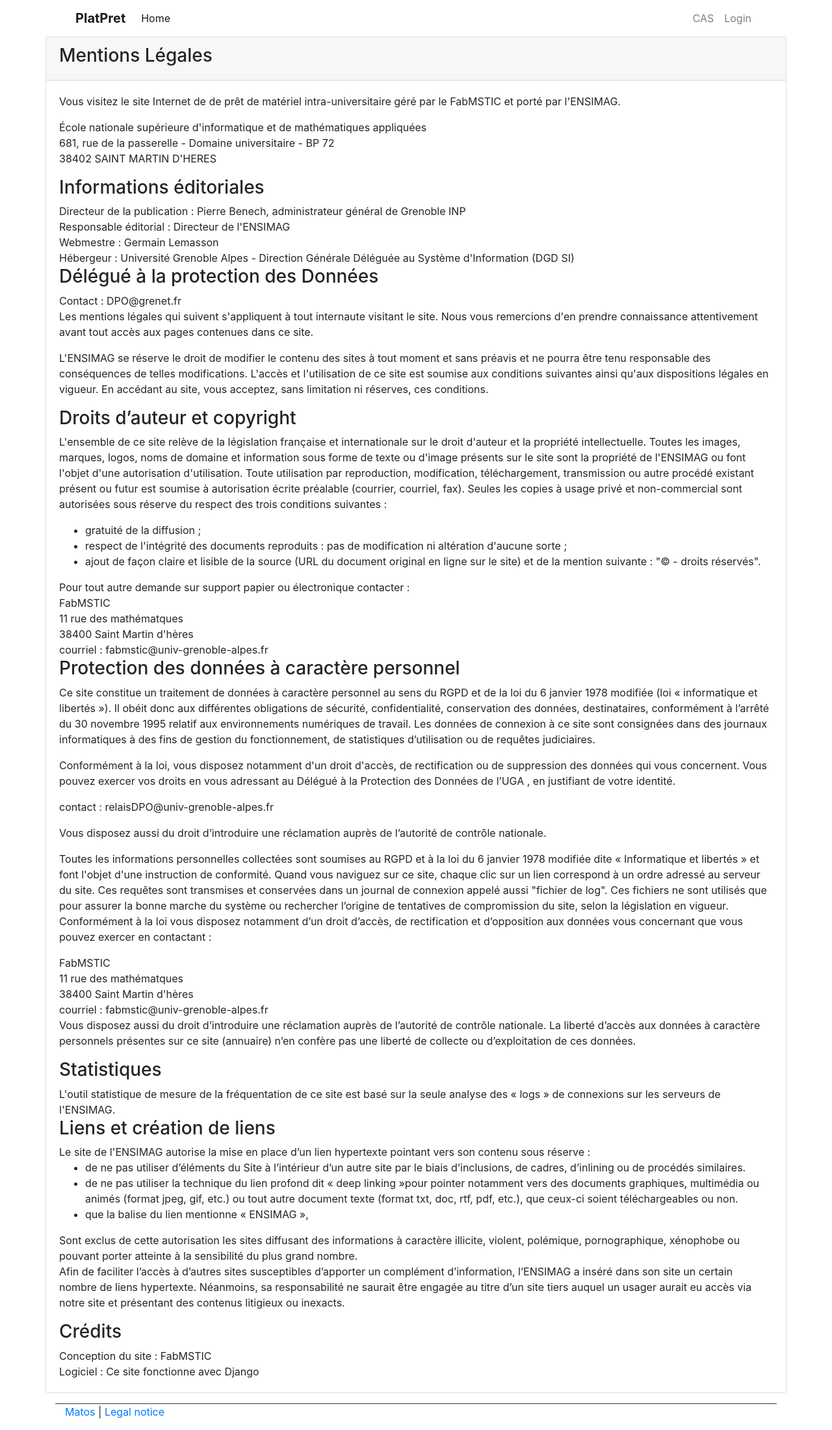
After one commit to fabMSTICLig/matos, a Django app: template templates/legalnotice.html in a window 1280 px wide. The commit adds this page. Shown: the whole page at 65% size. Run offline with Django 3.2, Linux system fonts and the light colour scheme; the template is opened without the code that fills it, so the values that code supplies are empty; some libraries are stand-ins or nearby versions.

Commit message:
Ajout des mentions légales

```diff
--- a/djangovue/urls.py
+++ b/djangovue/urls.py
@@ -21,6 +21,7 @@ import django_cas_ng.views
 
 urlpatterns = [
     re_path(r'^$', view=TemplateView.as_view(template_name='index.html')),
+    re_path(r'^legalnotice$', view=TemplateView.as_view(template_name='legalnotice.html')),
     re_path(r'^su/', include('django_su.urls')),
     path('admin/', admin.site.urls),
     path('auth/', include('django.contrib.auth.urls')),
--- a/frontend/src/views/Home.vue
+++ b/frontend/src/views/Home.vue
@@ -10,8 +10,8 @@
             <p>
               La plateforme MATOS a pour but d'aider les différentes entitées de
               l'université à se prêter du matériel. Par exemple le fablab
-              FabMSTIC prête des cartes arduino dans le cadre de projet
-              pédagogique aux étudiants ENSIMAG et PolyTech Grenoble
+              FabMSTIC prête des cartes arduino dans le cadre de projets
+              pédagogiques aux étudiants de l'ENSIMAG et de PolyTech Grenoble
             </p>
             <h4>Quelques définitions utiles pour l'utilisation du site</h4>
             <ul>
--- /dev/null
+++ b/templates/legalnotice.html
@@ -0,0 +1,82 @@
+{% extends "registration/base.html" %}
+
+{% block content %}
+        <div class="card">
+            <div class="card-header">
+                <h3>Mentions Légales</h3>
+            </div>
+            <div class="card-body">
+                <p>Vous visitez le site Internet de de prêt de matériel intra-universitaire géré par le FabMSTIC et porté par l'ENSIMAG.<p>
+                École nationale supérieure d'informatique et de mathématiques appliquées</br>
+                681, rue de la passerelle - Domaine universitaire - BP 72</br>
+                38402 SAINT MARTIN D'HERES</br>
+            <h3>Informations éditoriales</h3>
+            Directeur de la publication : Pierre Benech, administrateur général de Grenoble INP</br>
+            Responsable éditorial : Directeur de l'ENSIMAG</br>
+            Webmestre :  Germain Lemasson</br>
+            Hébergeur : Université Grenoble Alpes - Direction Générale Déléguée au Système d'Information (DGD SI)
+
+            <h3>Délégué à la protection des Données</h3>
+            Contact : DPO@grenet.fr</br>
+
+
+            <p>Les mentions légales qui suivent s'appliquent à tout internaute visitant le site. Nous vous remercions d'en prendre connaissance attentivement avant tout accès aux pages contenues dans ce site.
+            </p>
+            <p>
+            L'ENSIMAG se réserve le droit de modifier le contenu des sites à tout moment et sans préavis et ne pourra être tenu responsable des conséquences de telles modifications. L'accès et l'utilisation de ce site est soumise aux conditions suivantes ainsi qu'aux dispositions légales en vigueur. En accédant au site, vous acceptez, sans limitation ni réserves, ces conditions.
+            </p>
+            <h3>Droits d’auteur et copyright</h3>
+            <p>L'ensemble de ce site relève de la législation française et internationale sur le droit d'auteur et la propriété intellectuelle.
+Toutes les images, marques, logos, noms de domaine et information sous forme de texte ou d'image présents sur le site sont la propriété de l'ENSIMAG  ou font l'objet d'une autorisation d'utilisation. Toute utilisation par reproduction, modification, téléchargement, transmission ou autre procédé existant présent ou futur est soumise à autorisation écrite préalable (courrier, courriel, fax). Seules les copies à usage privé et non-commercial sont autorisées sous réserve du respect des trois conditions suivantes :
+            </p>
+            <ul>
+                <li>gratuité de la diffusion ;</li>
+                <li>respect de l'intégrité des documents reproduits : pas de modification ni altération d'aucune sorte ;</li>
+                <li>ajout de façon claire et lisible de la source (URL du document original en ligne sur le site) et de la mention suivante :
+                "© <ENSIMAG> - droits réservés".</li>
+            </ul>
+Pour tout autre demande sur support papier ou électronique contacter :</br>
+FabMSTIC</br>
+11 rue des mathématques</br>
+38400 Saint Martin d'hères</br>
+courriel : fabmstic@univ-grenoble-alpes.fr</br>
+
+
+<h3>Protection des données à caractère personnel</h3>
+<p>Ce site constitue un traitement de données à caractère personnel au sens du RGPD et de la loi du 6 janvier 1978 modifiée (loi « informatique et libertés »). Il obéit donc aux différentes obligations de sécurité, confidentialité, conservation des données, destinataires, conformément à l’arrêté du 30 novembre 1995 relatif aux environnements numériques de travail. Les données de connexion à ce site sont consignées dans des journaux informatiques à des fins de gestion du fonctionnement, de statistiques d’utilisation ou de requêtes judiciaires.
+</p>
+<p>Conformément à la loi, vous disposez notamment d'un droit d'accès, de rectification ou de suppression des données qui vous concernent. Vous pouvez exercer vos droits en vous adressant au Délégué à la Protection des Données de l’UGA , en justifiant de votre identité.
+</p>
+<p>contact : relaisDPO@univ-grenoble-alpes.fr</p>
+
+                <p>Vous disposez aussi du droit d’introduire une réclamation auprès de l’autorité de contrôle nationale.</p>
+
+                <p>Toutes les informations personnelles collectées sont soumises au RGPD et à la loi du 6 janvier 1978 modifiée dite « Informatique et libertés » et font l'objet d'une instruction de conformité.
+Quand vous naviguez sur ce site, chaque clic sur un lien correspond à un ordre adressé au serveur du site. Ces requêtes sont transmises et conservées dans un journal de connexion appelé aussi "fichier de log".  Ces fichiers ne sont utilisés que pour assurer la bonne marche du système ou rechercher l’origine de tentatives de compromission du site, selon la législation en vigueur.
+Conformément à la loi vous disposez notamment d’un droit d’accès, de rectification et d’opposition aux données vous concernant que vous pouvez exercer en contactant :
+                </p>
+                FabMSTIC</br>
+11 rue des mathématques</br>
+38400 Saint Martin d'hères</br>
+courriel : fabmstic@univ-grenoble-alpes.fr</br>
+<p>Vous disposez aussi du droit d’introduire une réclamation auprès de l’autorité de contrôle nationale.
+La liberté d’accès aux données à caractère personnels présentes sur ce site (annuaire) n’en confère pas une liberté de collecte ou d’exploitation de ces données.
+</p>
+<h3>Statistiques</h3>
+L'outil statistique de mesure de la fréquentation de ce site est basé sur la seule analyse des « logs » de connexions sur les serveurs de l'ENSIMAG.
+<h3>Liens et création de liens</h3>
+Le site de  l'ENSIMAG  autorise la mise en place d’un lien hypertexte pointant vers son contenu sous réserve :
+<ul>
+    <li>de ne pas utiliser d’éléments du Site à l’intérieur d’un autre site par le biais d’inclusions, de cadres, d’inlining ou de procédés similaires.</li>
+    <li>de ne pas utiliser la technique du lien profond dit « deep linking »pour pointer notamment vers des documents graphiques, multimédia ou animés (format jpeg, gif, etc.) ou tout autre document texte (format txt, doc, rtf, pdf, etc.), que ceux-ci soient téléchargeables ou non.</li>
+    <li>que la balise du lien mentionne « ENSIMAG », </li>
+</ul>
+Sont exclus de cette autorisation les sites diffusant des informations à caractère illicite, violent, polémique, pornographique, xénophobe ou pouvant porter atteinte à la sensibilité du plus grand nombre.
+<p>Afin de faciliter l’accès à d’autres sites susceptibles d’apporter un complément d’information, l’ENSIMAG a inséré dans son site un certain nombre de liens hypertexte. Néanmoins, sa responsabilité ne saurait être engagée au titre d’un site tiers auquel un usager aurait eu accès via notre site et présentant des contenus litigieux ou inexacts.
+</p>
+<h3>Crédits</h3>
+Conception du site : FabMSTIC</br>
+Logiciel : Ce site fonctionne avec Django</br>
+        </div>
+        </div>
+{% endblock %}
--- a/templates/registration/base.html
+++ b/templates/registration/base.html
@@ -6,24 +6,15 @@
   <meta name="viewport" content="width=device-width, initial-scale=1.0, shrink-to-fit=no">
   <title>PlatPret</title>
 
-    <link rel="stylesheet" href="/static/bootstrap.min.css">
-    <style type="text/css">
-        @media only screen and (min-width: 1200px) {
-        .container {
-            max-width: 1500px;
-        }
-        }
-    </style>
-        {% block head %}
-        {% endblock %}
+  <link rel="stylesheet" href="/static/bootstrap.min.css"> {% block head %} {% endblock %}
 </head>
 
 <body>
   <div class="container">
     <nav class="navbar navbar-light navbar-expand-md">
-            <div class="container-fluid"><a class="navbar-brand" href="/"><strong>PlatPret</strong></a><button data-toggle="collapse" class="navbar-toggler" data-target="#navcol-1"><span class="sr-only">Toggle navigation</span><span class="navbar-toggler-icon"></span></button>
-                <div
-                    class="collapse navbar-collapse" id="navcol-1">
+      <div class="container-fluid"><a class="navbar-brand" href="/"><strong>PlatPret</strong></a><button data-toggle="collapse"
+          class="navbar-toggler" data-target="#navcol-1"><span class="sr-only">Toggle navigation</span><span class="navbar-toggler-icon"></span></button>
+        <div class="collapse navbar-collapse" id="navcol-1">
           <ul class="nav navbar-nav mr-auto">
             <li class="nav-item" role="presentation"><a class="nav-link active" href="/">Home</a></li>
           </ul>
@@ -39,9 +30,18 @@
       </div>
     </nav>
     <div class="justify-content-center row">
-        {% block content %}
-        {% endblock %}
+      {% block content %} {% endblock %}
     </div>
+    <footer>
+      <div class="container mt-3 mb-3 border-top border-dark">
+        <a class="logo-font" href="/">
+            Matos
+          </a> |
+        <a class="logo-font" href="/legalnotice">
+            Legal notice
+          </a>
+      </div>
+    </footer>
   </div>
 </body>
 
```
Also changed, not shown: frontend/src/App.vue (+37 -10 lines), frontend/src/components/Footer.vue (added, +19 -0 lines). Lines whose indentation alone changed are shown as unchanged.
